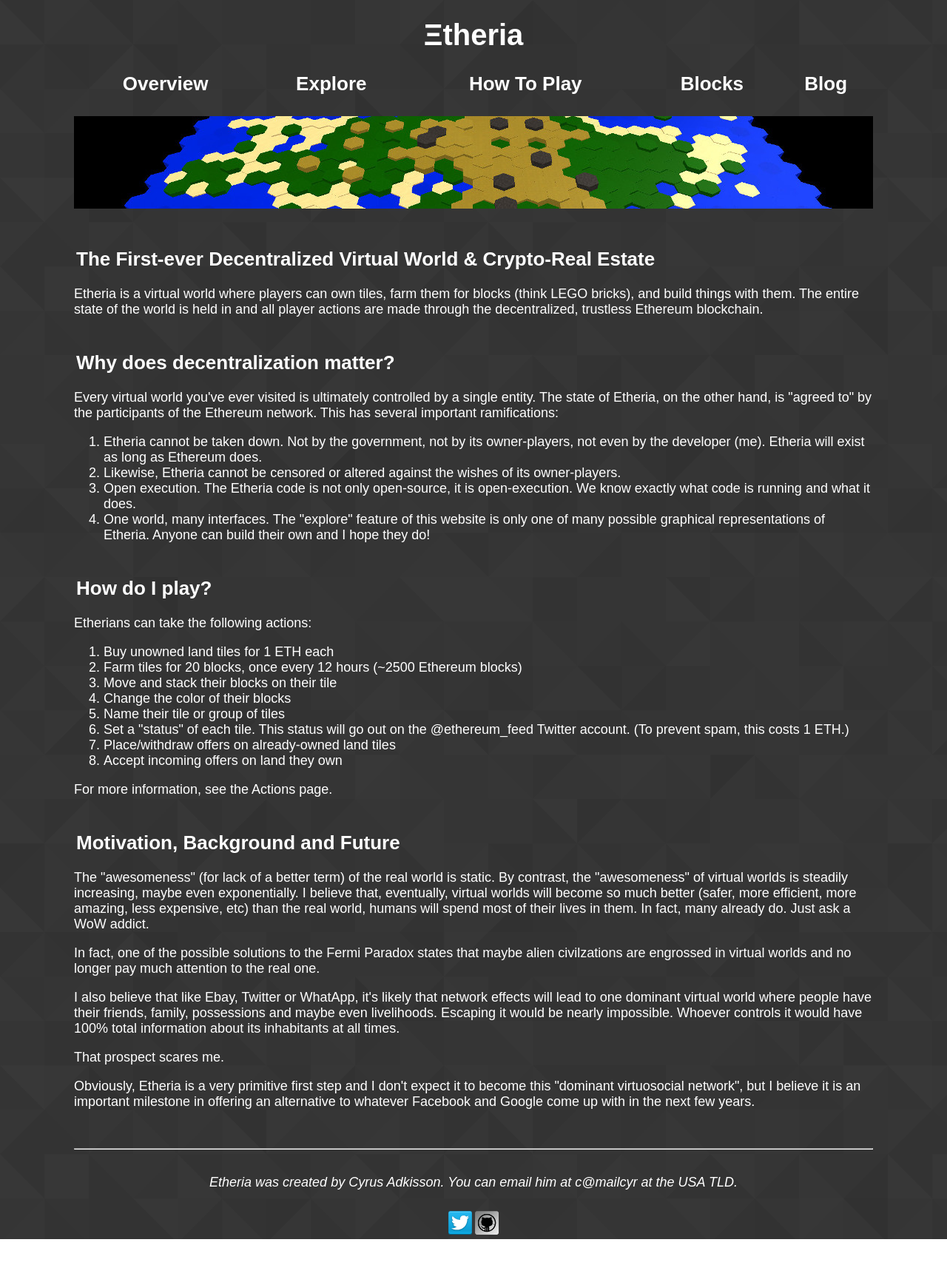
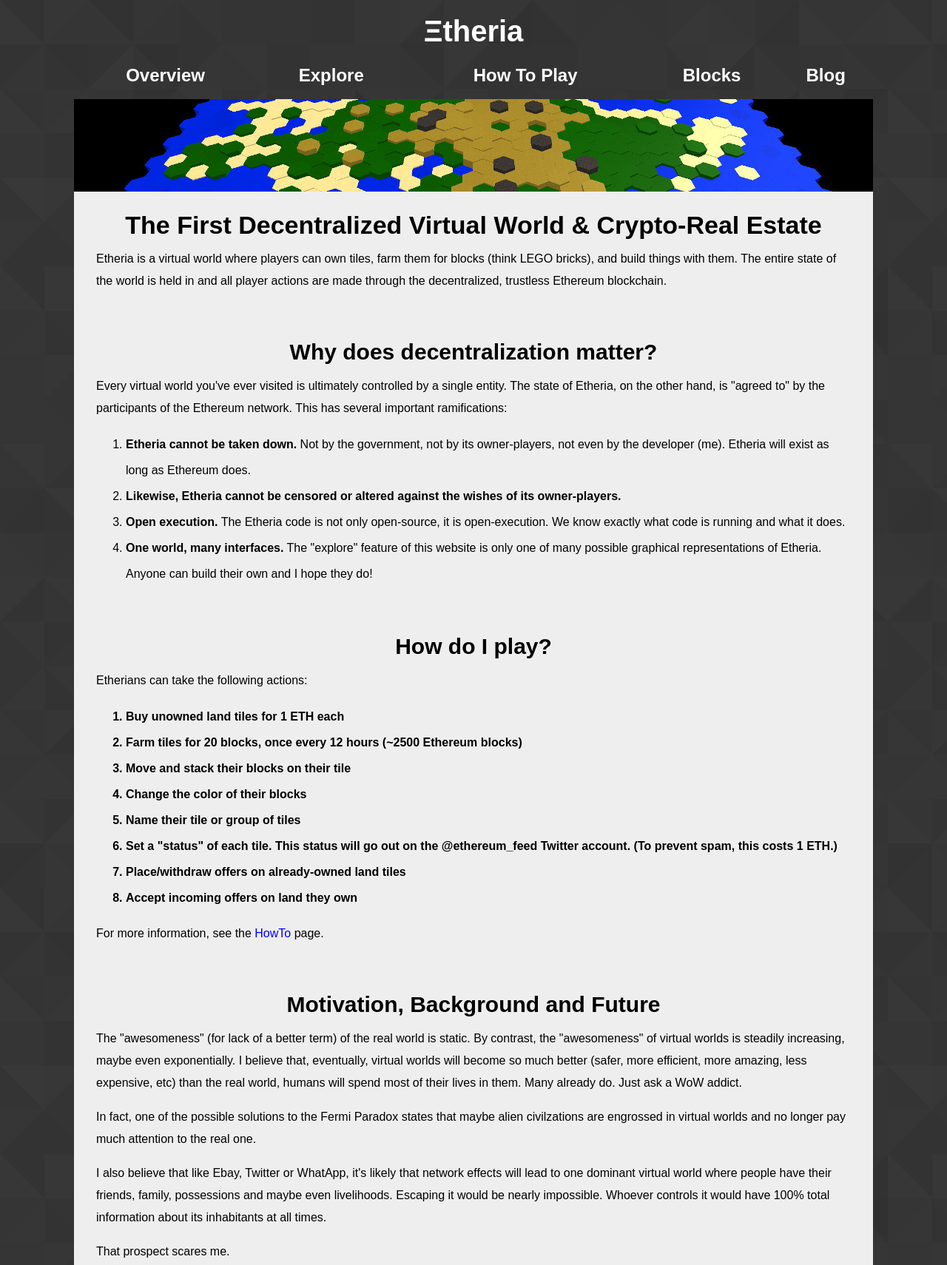
Before and after one commit to learnbrite/etheria_node, a website: page WebContent/whatis.html in a window 1280 px wide. Shown: the top 1710 px of the page at 74% size. Before the commit the page ends 1675 px from the top, so only its background shows below. Drawn offline with Linux system fonts and the light colour scheme.

Commit message:
Too tired to comment.

```diff
--- a/WebContent/whatis.html
+++ b/WebContent/whatis.html
@@ -17,60 +17,32 @@
     });
 
     </script>
-    <style>
-        body {
-            color: white;
-            font-size:18px
-        }
-        a:link {
-            color: #FFFFFF;
-            text-decoration: none;
-        }
-        a:hover {
-            text-decoration: underline;
-        }
-        a:visited {
-            color: #FFFFFF;
-            text-decoration: none;
-        }
-        td {
-        	font-size:26px;
-        	font-weight:bold;
-        	text-align:center
-        }
-        div {
-        	width:1080px;
-        	margin-right:auto;
-        	margin-left:auto;
-        	text-align:left;
-        	padding-top:25px
-        }
-    </style>
+   <link rel="stylesheet" type="text/css" href="css/common.css">
 </head>
 
 <body style="margin:0; text-align:center; font-family: arial, helvetica;background: url('images/footer_lodyas.png')">
-	<div style="font-weight:bold;font-size:40px;text-align:center">
+	<div class="titleheader">
     	<a href="index.html" id="home_link">Ξtheria</a>
 	</div>
-	<div>
+	<div class="navbuttoncontainer">
 		<table style="width:100%">
 	 	<tr>
-	 		<td><a href="whatis.html" id="whatis_link">Overview</a></td>
-	 		<td><a href="explore.html" id="explore_link">Explore</a></td>
-	 		<td><a href="howto.html" id="howto_link">How To Play</a></td>
-	 		<td><a href="blockref.html" id="blocks_link">Blocks</a></td>
-	 		<td><a href="http://www.fivedogit.com" id="blog_link">Blog</a></td>
+	 		<td class="navbutton"><a href="whatis.html" id="whatis_link">Overview</a></td>
+	 		<td class="navbutton"><a href="explore.html" id="explore_link">Explore</a></td>
+	 		<td class="navbutton"><a href="howto.html" id="howto_link">How To Play</a></td>
+	 		<td class="navbutton"><a href="blockref.html" id="blocks_link">Blocks</a></td>
+	 		<td class="navbutton"><a href="http://www.fivedogit.com" id="blog_link">Blog</a></td>
 	 	</table>
 	</div>
-	<div>
+	<div class="frontpagemap">
    		<img src="images/frontpage_map_shorter.jpg"></img>
 	</div>
-	<div>
-	<div><table><tr><td>The First-ever Decentralized Virtual World & Crypto-Real Estate</td></tr></table></div>
+	<div class="content">
+	<div class="contentheader">The First Decentralized Virtual World & Crypto-Real Estate</div>
 	<p>
 		Etheria is a virtual world where players can own tiles, farm them for blocks (think LEGO bricks), and build things with them. The entire state of the world is held in and all player actions are made through the decentralized, trustless Ethereum blockchain.
 	</p>
-	<div><table><tr><td>Why does decentralization matter?</td></tr></table></div>
+	<div class="contentheader nontop">Why does decentralization matter?</div>
 	<p>
 		Every virtual world you've ever visited is ultimately controlled by a single entity. The state of Etheria, on the other hand, is "agreed to" by the participants of the Ethereum network. This has several important ramifications:
 		<ol>
@@ -80,7 +52,7 @@
 			<li><span class="list_item_emphasis">One world, many interfaces.</span> The "explore" feature of this website is only one of many possible graphical representations of Etheria. Anyone can build their own and I hope they do!</li>
 		</ol>
 	</p>
-	<div><table><tr><td>How do I play?</td></tr></table></div>
+	<div class="contentheader nontop">How do I play?</div>
 	<p>
 		Etherians can take the following actions:
 		<ol>
@@ -93,12 +65,12 @@
 			<li class="list_item_emphasis">Place/withdraw offers on already-owned land tiles</li>
 			<li class="list_item_emphasis">Accept incoming offers on land they own</li>
 		</ol>
-		For more information, see the Actions page.
+		For more information, see the <a href='howto.html'>HowTo</a> page.
 	</p>
-	<div><table><tr><td>Motivation, Background and Future</td></tr></table></div>
+	<div class="contentheader nontop">Motivation, Background and Future</div>
 	<p>
 		The "awesomeness" (for lack of a better term) of the real world is static. By contrast, the "awesomeness" of virtual worlds is steadily increasing, maybe even exponentially.
-		I believe that, eventually, virtual worlds will become so much better (safer, more efficient, more amazing, less expensive, etc) than the real world, humans will spend most of their lives in them. In fact, many already do. Just ask a WoW addict.
+		I believe that, eventually, virtual worlds will become so much better (safer, more efficient, more amazing, less expensive, etc) than the real world, humans will spend most of their lives in them. Many already do. Just ask a WoW addict.
 	</p>
 	<p>
 		In fact, one of the possible solutions to the Fermi Paradox states that maybe alien civilzations are engrossed in virtual worlds and no longer pay much attention to the real one.
@@ -112,17 +84,13 @@
 	<p>
 		Obviously, Etheria is a very primitive first step and I don't expect it to become this "dominant virtuosocial network", but I believe it is an important milestone in offering an alternative to whatever Facebook and Google come up with in the next few years.
 	</p>
+
 	</div>
-	<div>
-		<hr>
-	</div>
-   <div style="text-align:center;font-style:italic;">
-    	Etheria was created by Cyrus Adkisson. You can email him at c@mailcyr at the USA TLD.
-    </div>
-    <div>
+    <div class="footer">
+   		Etheria was created by Cyrus Adkisson. You can email him at c@mailcyr at the USA TLD.
     	<table style="margin-right:auto;margin-left:auto">
     		<tr>
-    			<td><a href="http://www.twitter.com/fivedogit"><img src="images/twitter.png"></a></td>
+    			<td><a href="http://www.twitter.com/etheria_feed"><img src="images/twitter.png"></a></td>
     			<td><a href="http://www.github.com/fivedogit/etheria"><img src="images/github.png"></a></td>
     		</tr>
     	</table>
```
Also changed, not shown: WebContent/howto.html (+27 -27 lines), WebContent/js/map_and_block_utils.js (+8 -1 lines).
